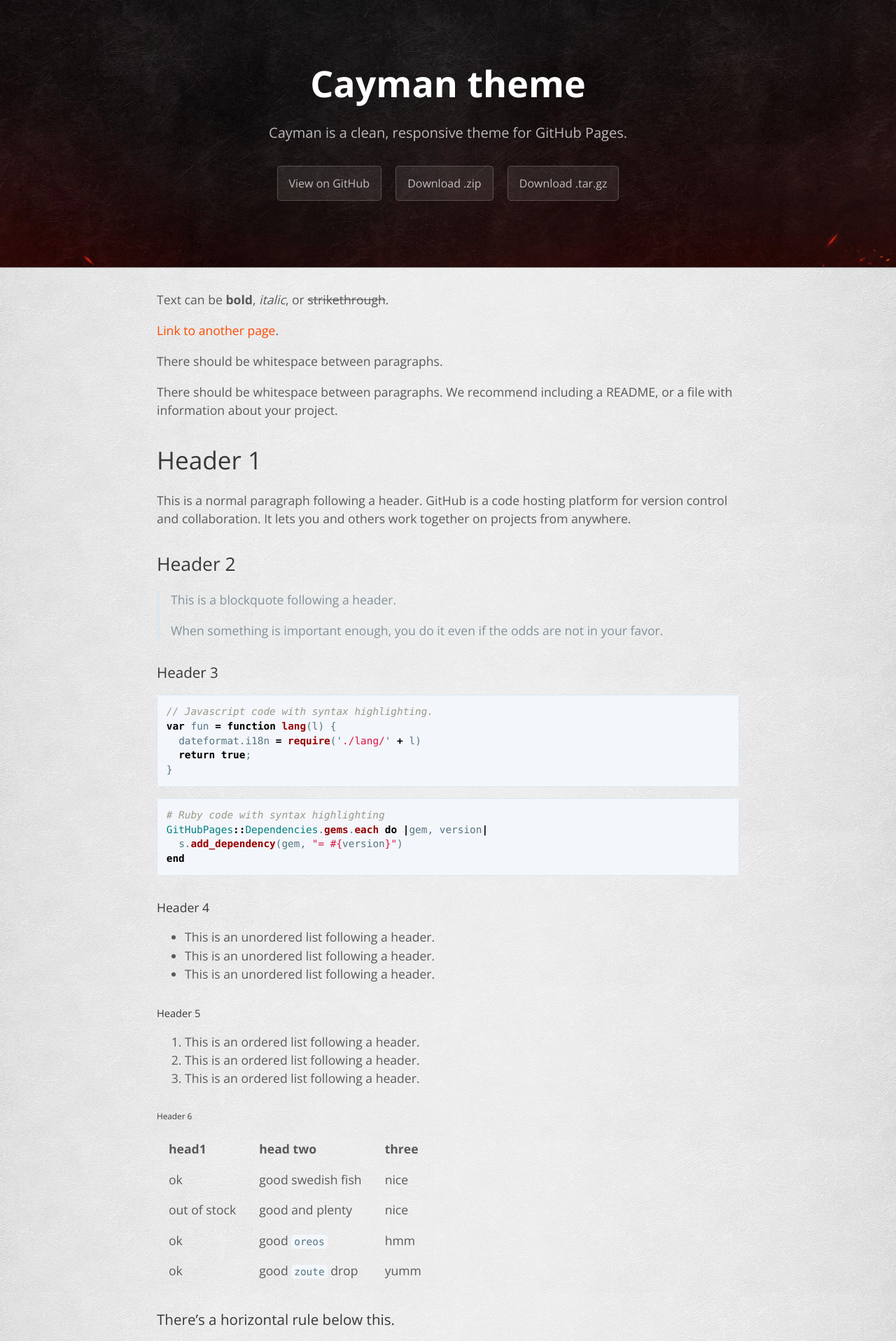
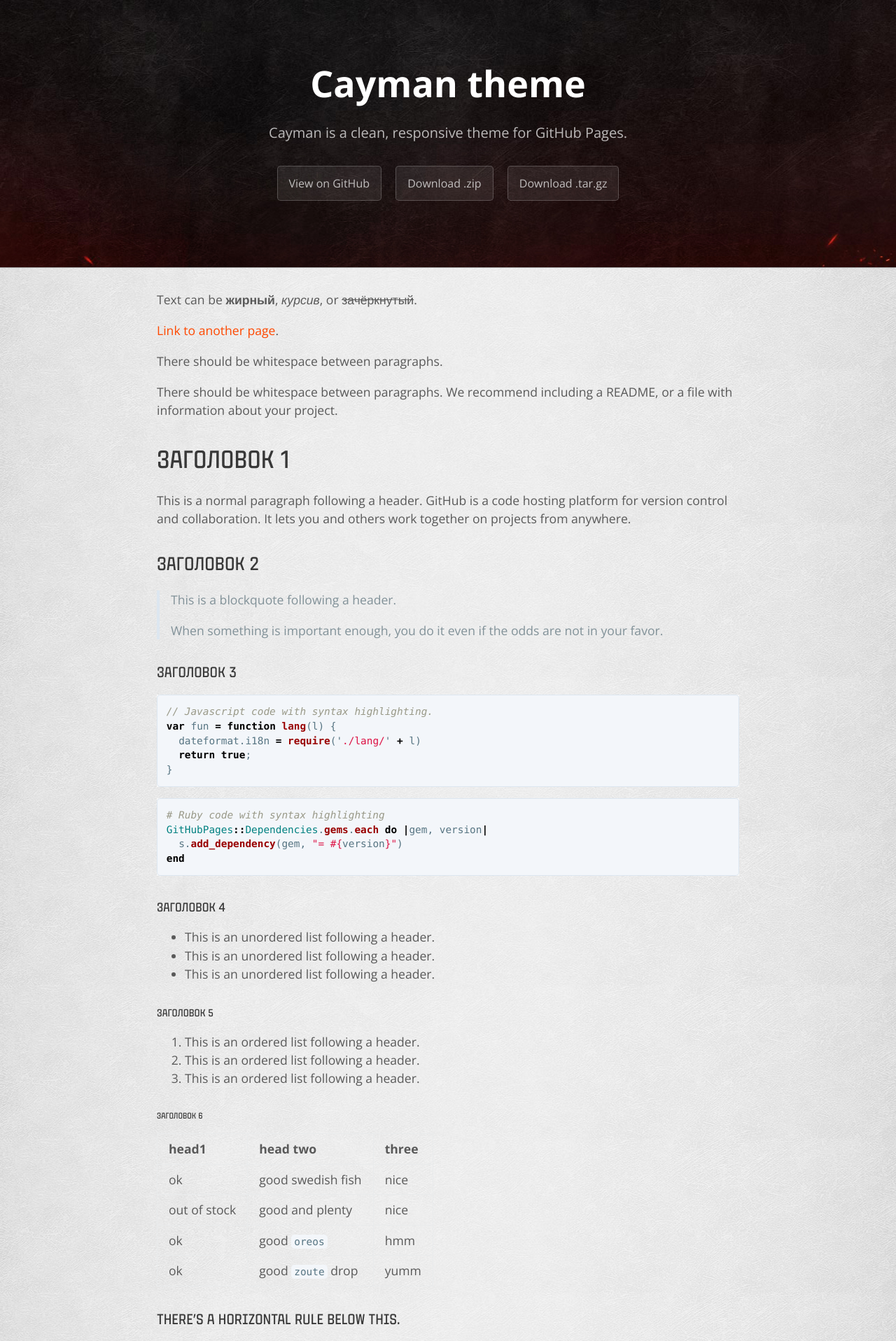
Before and after one commit to tankigdn/tankigdn.github.io, a Jekyll site: the page built from index.md, in a window 1280 px wide. Shown: the top 1917 px of the page at 70% size. Built offline with Jekyll 4.4.1, drawn with Linux system fonts in a browser that asks for light colours.

Commit message:
Test styles

````diff
--- a/assets/css/style.css
+++ b/assets/css/style.css
@@ -1,5 +1,11 @@
 /*! normalize.css v3.0.2 | MIT License | git.io/normalize */
 @import url("https://fonts.googleapis.com/css?family=Open+Sans:400,700&display=swap");
+@font-face {
+  font-family: 'MTSans Regular';
+  font-style: normal;
+  font-weight: 400;
+  src: url('/assets/fonts/mtsans-regular.woff2') format('woff2');
+}
 html {
     font-family: sans-serif;
     -ms-text-size-adjust: 100%;
@@ -581,6 +587,7 @@ a:hover {
 .main-content h6 {
     margin-top: 2rem;
     margin-bottom: 1rem;
+	font-family: "MTSans Regular";
     font-weight: normal;
     color: #383838;
 }
--- a/index.md
+++ b/index.md
@@ -2,7 +2,7 @@
 layout: default
 ---
 
-Text can be **bold**, _italic_, or ~~strikethrough~~.
+Text can be **жирный**, _курсив_, or ~~зачёркнутый~~.
 
 [Link to another page](./another-page.html).
 
@@ -10,17 +10,17 @@ There should be whitespace between paragraphs.
 
 There should be whitespace between paragraphs. We recommend including a README, or a file with information about your project.
 
-# Header 1
+# Заголовок 1
 
 This is a normal paragraph following a header. GitHub is a code hosting platform for version control and collaboration. It lets you and others work together on projects from anywhere.
 
-## Header 2
+## Заголовок 2
 
 > This is a blockquote following a header.
 >
 > When something is important enough, you do it even if the odds are not in your favor.
 
-### Header 3
+### Заголовок 3
 
 ```js
 // Javascript code with syntax highlighting.
@@ -37,19 +37,19 @@ GitHubPages::Dependencies.gems.each do |gem, version|
 end
 ```
 
-#### Header 4
+#### Заголовок 4
 
 *   This is an unordered list following a header.
 *   This is an unordered list following a header.
 *   This is an unordered list following a header.
 
-##### Header 5
+##### Заголовок 5
 
 1.  This is an ordered list following a header.
 2.  This is an ordered list following a header.
 3.  This is an ordered list following a header.
 
-###### Header 6
+###### Заголовок 6
 
 | head1        | head two          | three |
 |:-------------|:------------------|:------|
````
Also changed, not shown: assets/fonts/mtsans-regular.woff2 (added).
